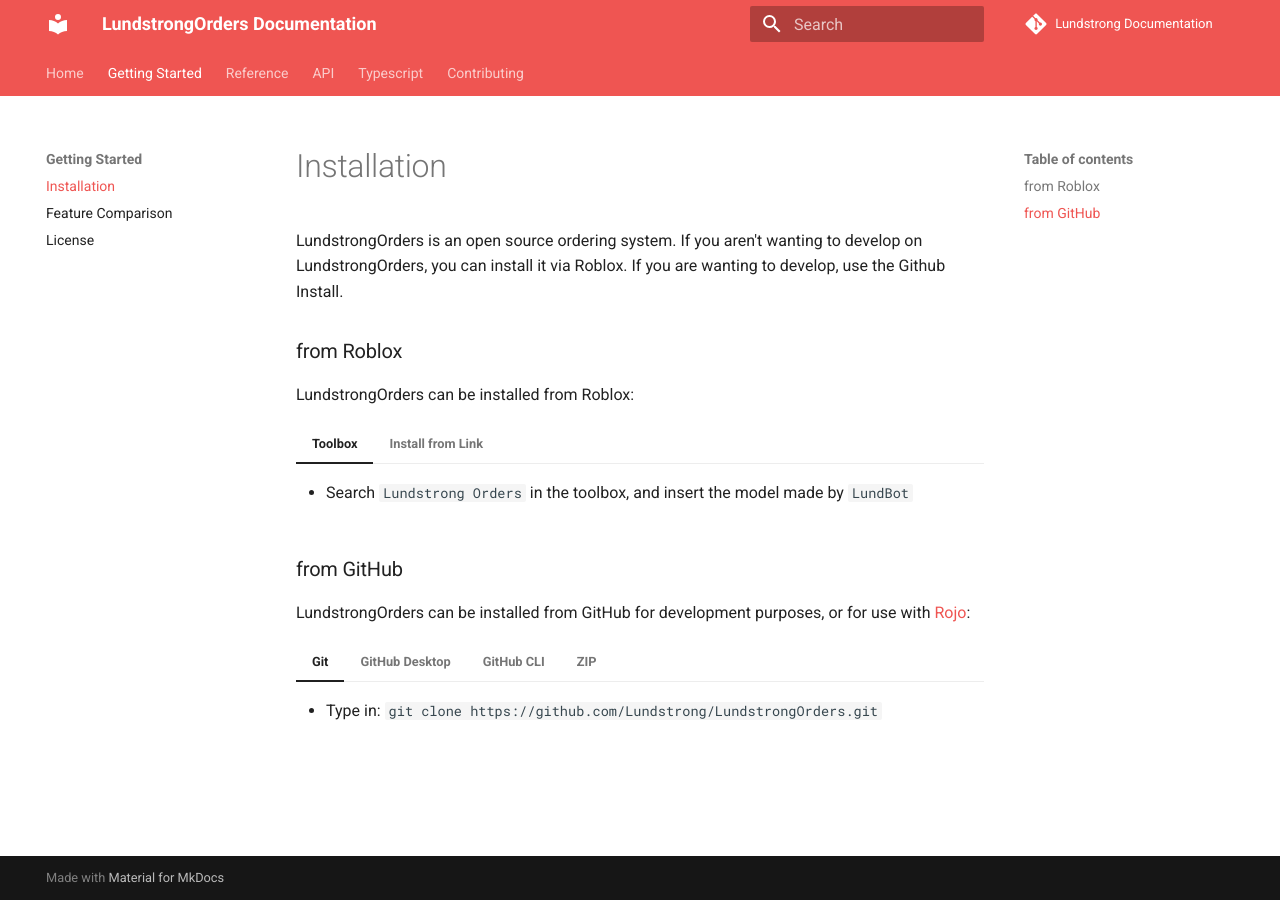
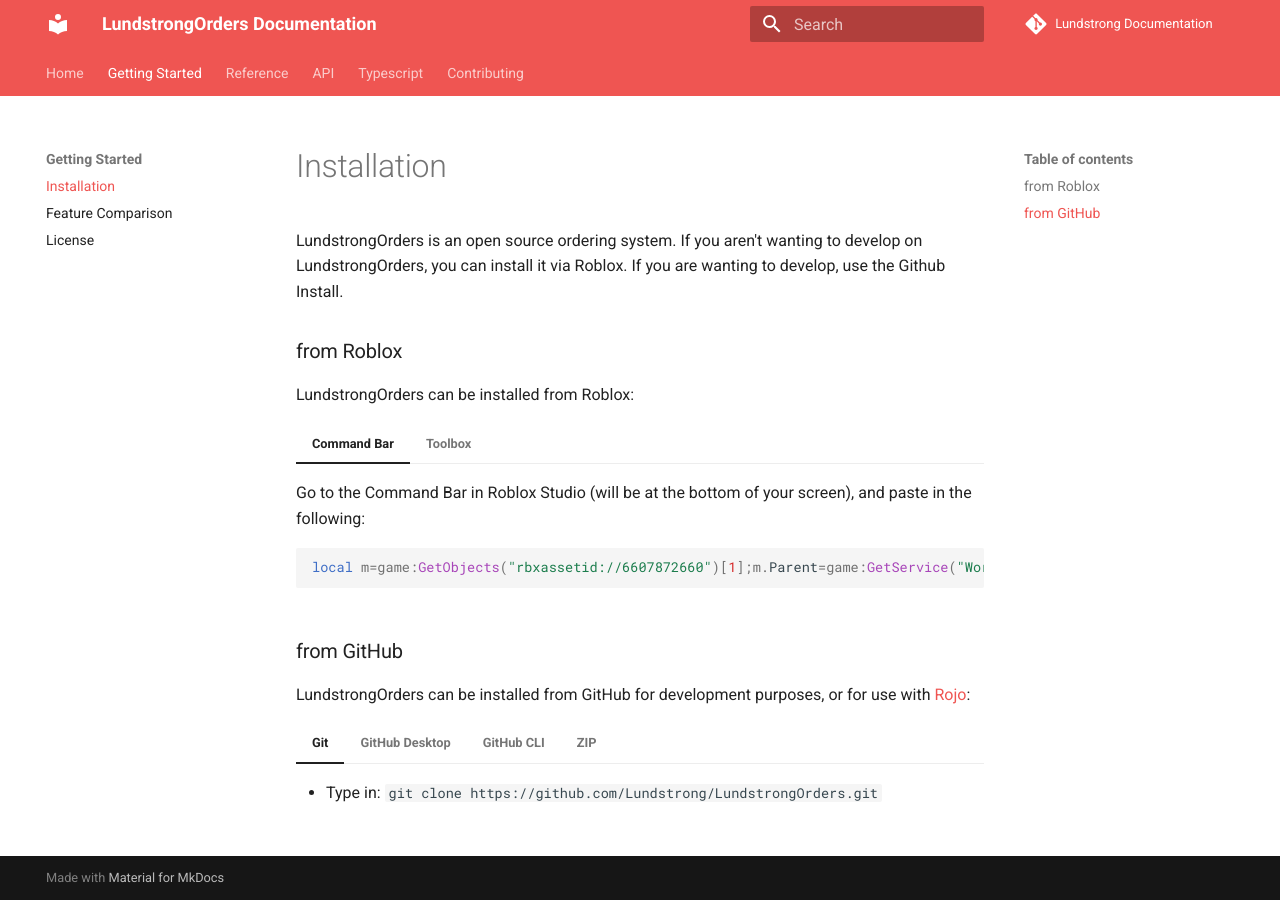
Before and after one commit to Lundstrong/LundstrongOrders, an MkDocs documentation site: the page built from docs/getting-started/installation.md, in a window 1280 px wide. Built offline with MkDocs 1.6.1 and Material for MkDocs 9.7.7, drawn with Linux system fonts in a browser that asks for light colours; comment, search, counter and statistics services are not loaded; the version menu is left out.

Commit message:
Update Install Info

````diff
--- a/docs/getting-started/installation.md
+++ b/docs/getting-started/installation.md
@@ -4,13 +4,17 @@
 
 LundstrongOrders can be installed from Roblox:
 
+=== "Command Bar"
+
+    Go to the Command Bar in Roblox Studio (will be at the bottom of your screen), and paste in the following:
+    ```lua
+    local m=game:GetObjects("rbxassetid://6607872660")[1];m.Parent=game:GetService("Workspace");game:GetService("Selection"):Set({p})
+    ```
+
 === "Toolbox"
 
     * Search `Lundstrong Orders` in the toolbox, and insert the model made by `LundBot`
 
-=== "Install from Link"
-
-    [Click Here](https://roblox.com) to get the link to download the model.
 
 ### from GitHub
 
````
